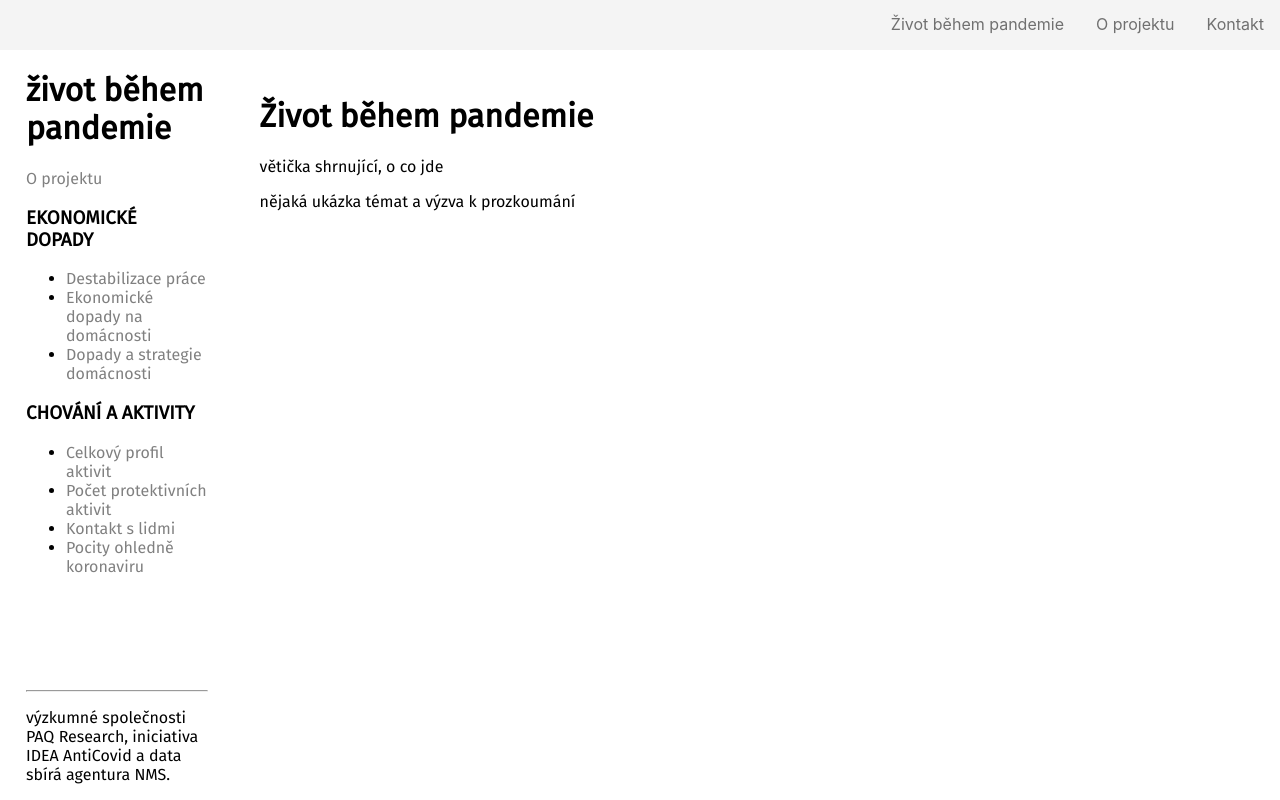
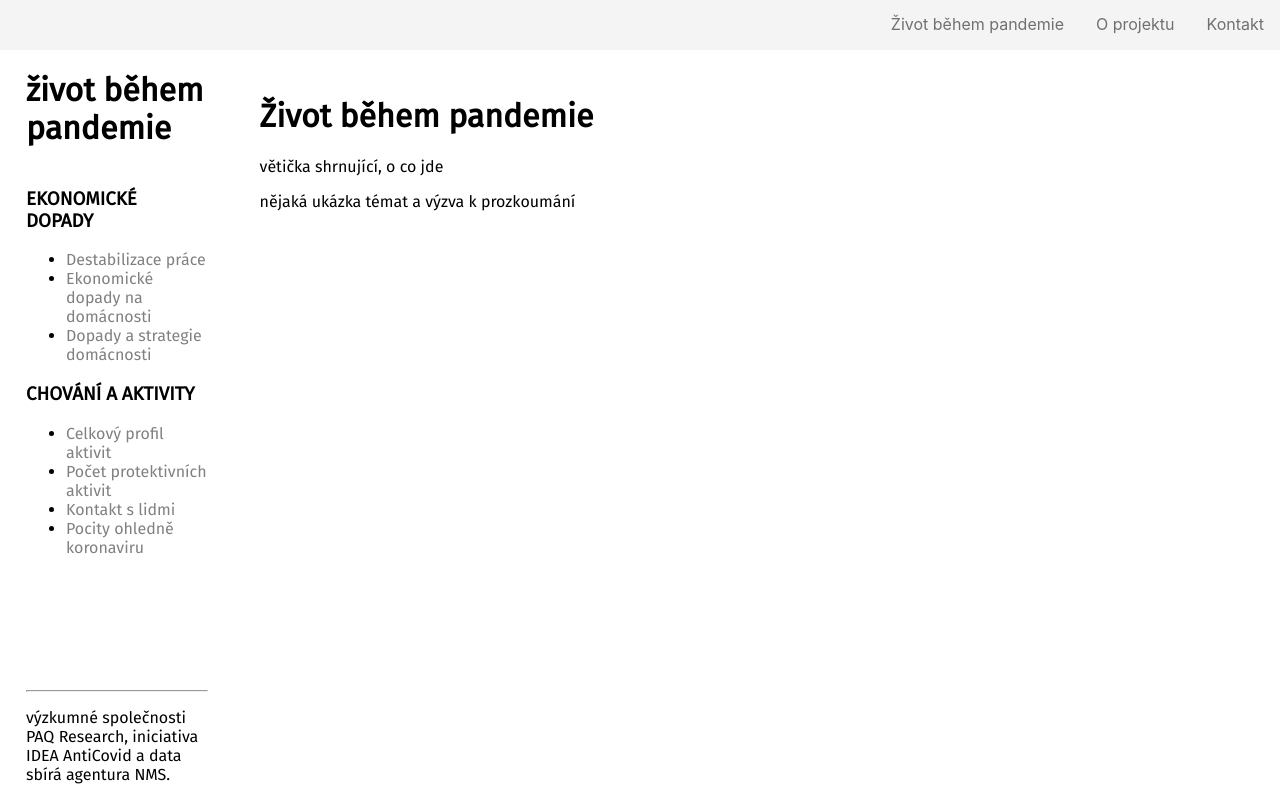
Before and after one commit to mveith/paq-research, a Next.js app: page / in a window 1280 px wide. Built offline with nearby package versions, Linux system fonts and the light colour scheme.

Commit message:
Removed menu item for project page

```diff
--- a/components/layout.js
+++ b/components/layout.js
@@ -32,7 +32,6 @@ export default function Layout(props) {
                 <div style={{ padding: "0 10px", margin: "0 1rem", display: "flex", flexDirection: "column", width: "250px" }}>
                     <header>
                         <Link href="/"><a><h1>život během pandemie</h1></a></Link>
-                        <span><ActiveLink href="/projekt" style={menuItemStyle} activeStyle={activeMenuItemStyle}>O projektu</ActiveLink></span>
                     </header>
                     <div className="main-menu">
                         <nav>
```
